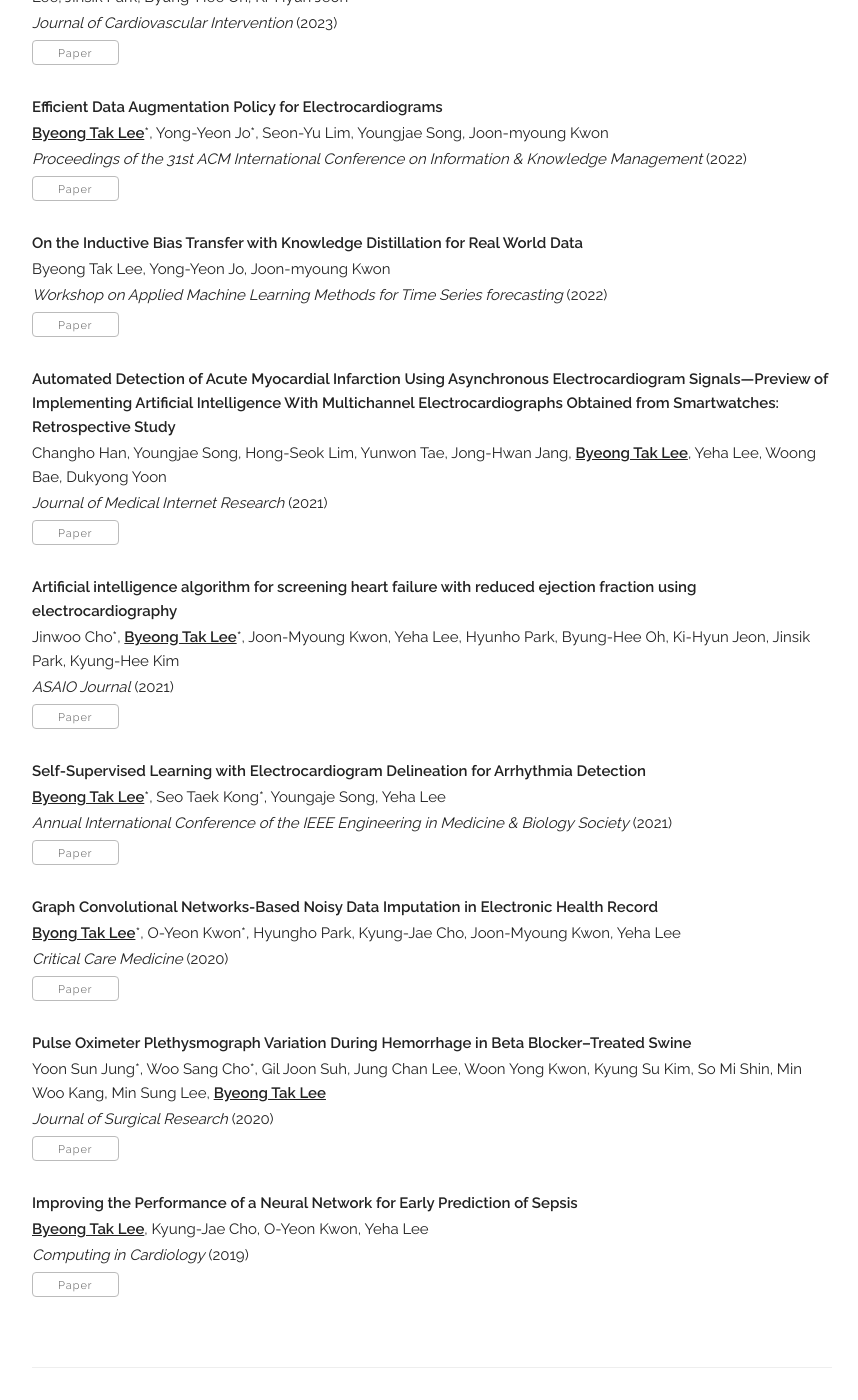
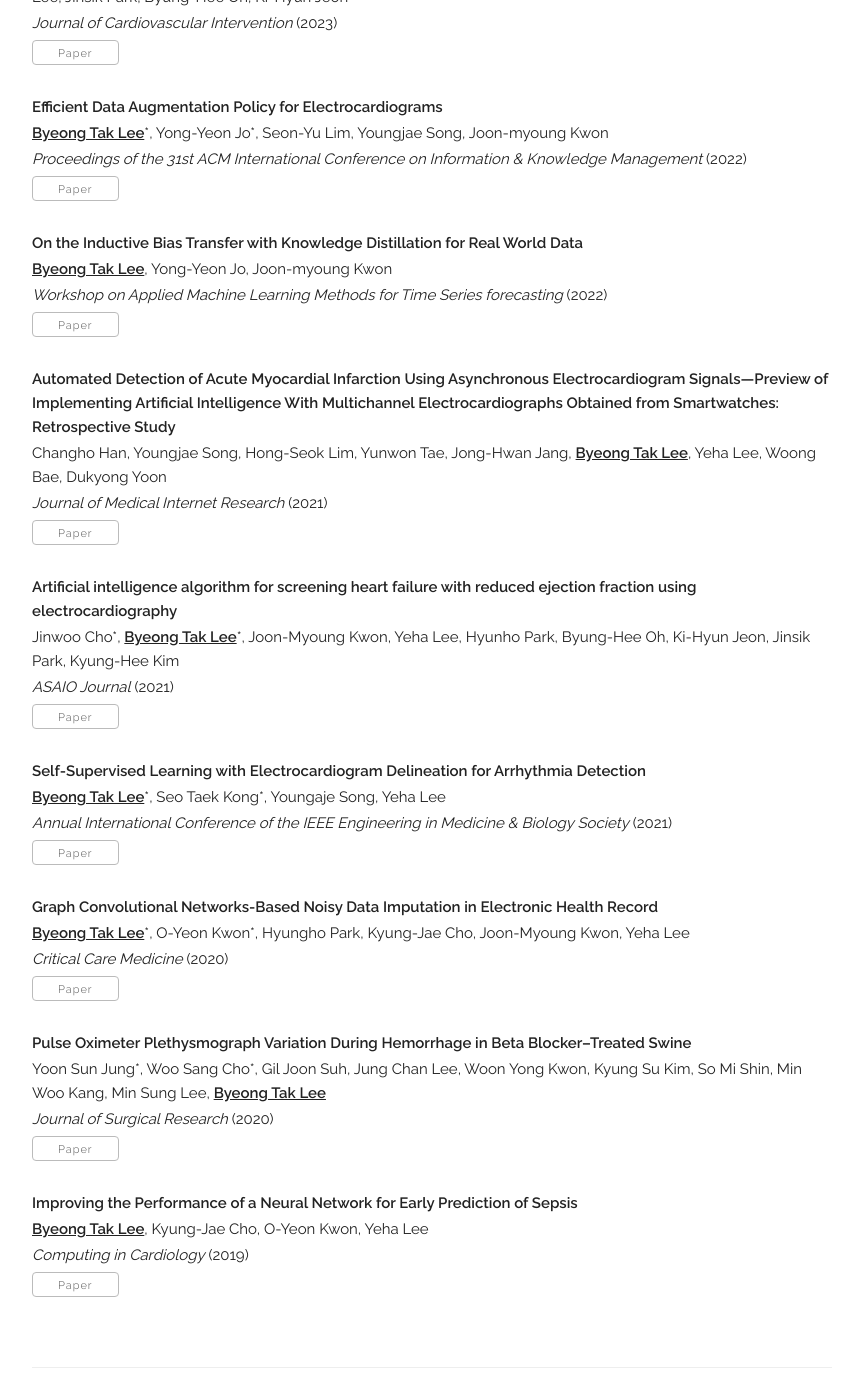
Before and after one commit to byeongtak/byeongtak.github.io, a Jekyll site: the page built from index.html, in a window 1280 px wide and 1400 px high, scrolled down 1565 px. Shown: the whole window, without its empty margins (208-1066 px from the left). Built offline with Jekyll 4.4.1, drawn with Linux system fonts in a browser that asks for light colours; some web fonts are replaced.

Commit message:
Update publications.yaml

```diff
--- a/_data/publications.yaml
+++ b/_data/publications.yaml
@@ -29,7 +29,7 @@
 
   - title: "On the Inductive Bias Transfer with Knowledge Distillation for Real World Data"
     year: 2022
-    authors: "Byeong Tak Lee, Yong-Yeon Jo, Joon-myoung Kwon"
+    authors: "<b><u>Byeong Tak Lee</u></b>, Yong-Yeon Jo, Joon-myoung Kwon"
     venue: "Workshop on Applied Machine Learning Methods for Time Series forecasting"
     paper_pdf: "https://ceur-ws.org/Vol-3375/paper1.pdf"
     selected: y
@@ -57,7 +57,7 @@
 
   - title: "Graph Convolutional Networks-Based Noisy Data Imputation in Electronic Health Record"
     year: 2020
-    authors: "<b><u>Byong Tak Lee</u></b>*, O-Yeon Kwon*, Hyungho Park, Kyung-Jae Cho, Joon-Myoung Kwon, Yeha Lee"
+    authors: "<b><u>Byeong Tak Lee</u></b>*, O-Yeon Kwon*, Hyungho Park, Kyung-Jae Cho, Joon-Myoung Kwon, Yeha Lee"
     venue: "Critical Care Medicine"
     paper_pdf: "https://journals.lww.com/ccmjournal/abstract/2020/11000/graph_convolutional_networks_based_noisy_data.40.aspx?context=latestarticles"
     selected: y
@@ -85,21 +85,21 @@
 
   - title: "TADA: Temporal Adversarial Data Augmentation for Time Series Data"
     year: "preprint"
-    authors: "<b><u>Byong Tak Lee</u></b>, Joon-myoung Kwon, Yong-Yeon Jo"
+    authors: "<b><u>Byeong Tak Lee</u></b>, Joon-myoung Kwon, Yong-Yeon Jo"
     venue: "under review"
     paper_pdf: "https://arxiv.org/abs/2407.15174"
     selected: y
 
   - title: "Foundation Models for Electrocardiograms"
     year: "preprint"
-    authors: "Junho Song, Jong-Hwan Jang, <b><u>Byong Tak Lee</u></b>, DongGyun Hong, Joon-myoung Kwon, Yong-Yeon Jo"
+    authors: "Junho Song, Jong-Hwan Jang, <b><u>Byeong Tak Lee</u></b>, DongGyun Hong, Joon-myoung Kwon, Yong-Yeon Jo"
     venue: "under review"
     paper_pdf: "https://arxiv.org/abs/2407.07110"
     selected: y
 
   - title: "New Test-Time Paradigm for Real-World Biosignal: Concept and Its Approach"
     year: "preprint"
-    authors: "Yong-Yeon Jo*, <b><u>Byong Tak Lee</u></b>*, Beom Joon Kim, Jeong-Ho Hong, Hak Seung Lee, Joon-myoung Kwon"
+    authors: "Yong-Yeon Jo*, <b><u>Byeong Tak Lee</u></b>*, Beom Joon Kim, Jeong-Ho Hong, Hak Seung Lee, Joon-myoung Kwon"
     venue: "under review"
     paper_pdf: ""
     selected: y
```
